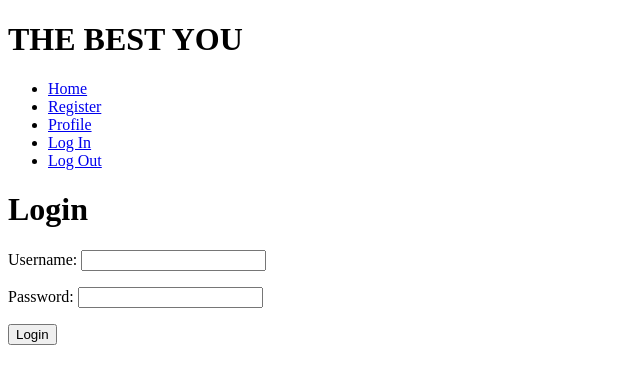
After one commit to jmlodge/the_best_you, a Django app: page /login/ in a window 1280 px wide. The commit adds this page. Shown: the top 384 px of the page, without its empty margins (0-640 px from the left). Run offline with Django 3.2, Linux system fonts and the light colour scheme.

Commit message:
adds user login/out and profile

```diff
--- a/accounts/forms.py
+++ b/accounts/forms.py
@@ -30,3 +30,8 @@ class UserProfileForm(forms.ModelForm):
     class Meta:
         model = UserProfile
         fields = ('website', 'bio', 'image')
+
+
+class UserLoginForm(forms.Form):
+    username = forms.CharField()
+    password = forms.CharField(widget=forms.PasswordInput)
--- a/accounts/views.py
+++ b/accounts/views.py
@@ -2,9 +2,8 @@
 from __future__ import unicode_literals
 
 from django.shortcuts import render, redirect
-from accounts.forms import UserForm, UserProfileForm
+from accounts.forms import UserForm, UserProfileForm, UserLoginForm
 from django.contrib import auth
-from django.contrib.auth import authenticate
 from django.core.urlresolvers import reverse
 from django.template.context_processors import csrf
 from django.contrib import messages
@@ -49,11 +48,12 @@ def register(request):
 
 def login(request):
     if request.method == 'POST':
-        # need UserLoginForm
         form = UserLoginForm(request.POST)
         if form.is_valid():
-            user = authenticate(username=request.POST.get('username'),
-                                password=request.POST.get('password'))
+            username = request.POST.get('username')
+            password = request.POST.get('password')
+
+            user = auth.authenticate(username=username, password=password)
 
             if user is not None:
                 auth.login(request, user)
@@ -61,10 +61,18 @@ def login(request):
             else:
                 form.add_error(None, "Your Username and, or Password was not recognised")
 
-        else:
-            form = UserLoginForm()
+    else:
+        form = UserLoginForm()
 
-        args = {'form': form}
-        args.update(csrf(request))
-        # make login.html
-        return render(request, 'login.html', args)
+    args = {'form': form}
+    args.update(csrf(request))
+    return render(request, 'accounts/login.html', args)
+
+
+def logout(request):
+    auth.logout(request)
+    return redirect(reverse('home'))
+
+
+def profile(request):
+    return render(request, 'accounts/profile.html')
--- /dev/null
+++ b/templates/accounts/login.html
@@ -0,0 +1,11 @@
+{% extends 'base.html' %}
+{% block content %}
+    <form role="form" method="post" action="{% url 'login' %}">
+        <h1>Login</h1>
+        {% csrf_token %}
+        {{ form.as_p }}
+        <div>
+            <button type="submit">Login</button>
+        </div>
+    </form>
+{% endblock %}
--- /dev/null
+++ b/templates/accounts/profile.html
@@ -0,0 +1,5 @@
+{% extends 'base.html' %}
+{% block content %}
+    <h2>Success!</h2>
+    <p>You are logged in as {{ user.username }}</p>
+{% endblock %}
--- a/templates/base.html
+++ b/templates/base.html
@@ -10,8 +10,9 @@
     <ul>
         <li><a href="/">Home</a></li>
         <li><a href="{% url 'register' %}">Register</a></li>
-        <li><a href="#">Log In</a></li>
-        <li><a href="#">Log Out</a></li>
+        <li><a href="{% url 'profile' %}">Profile</a></li>
+        <li><a href="{% url 'login' %}">Log In</a></li>
+        <li><a href="{% url 'logout' %}">Log Out</a></li>
     </ul>
 </nav>
 
--- a/the_best_you/settings.py
+++ b/the_best_you/settings.py
@@ -127,3 +127,7 @@ STATICFILES_DIR = (os.path.join(BASE_DIR, "static"))
 MEDIA_URL = '/media/'
 
 MEDIA_ROOT = os.path.join(BASE_DIR, 'media')
+
+AUTHENTICATION_BACKENDS = (
+    'django.contrib.auth.backends.ModelBackend',
+)
--- a/the_best_you/urls.py
+++ b/the_best_you/urls.py
@@ -7,4 +7,7 @@ urlpatterns = [
     url(r'^admin/', admin.site.urls),
     url(r'^$', home_views.home, name='home'),
     url(r'^register/$', account_views.register, name='register'),
+    url(r'^login/$', account_views.login, name='login'),
+    url(r'^logout/$', account_views.logout, name='logout'),
+    url(r'^profile/$', account_views.profile, name='profile'),
 ]
```
Also changed, not shown: db.sqlite3.
